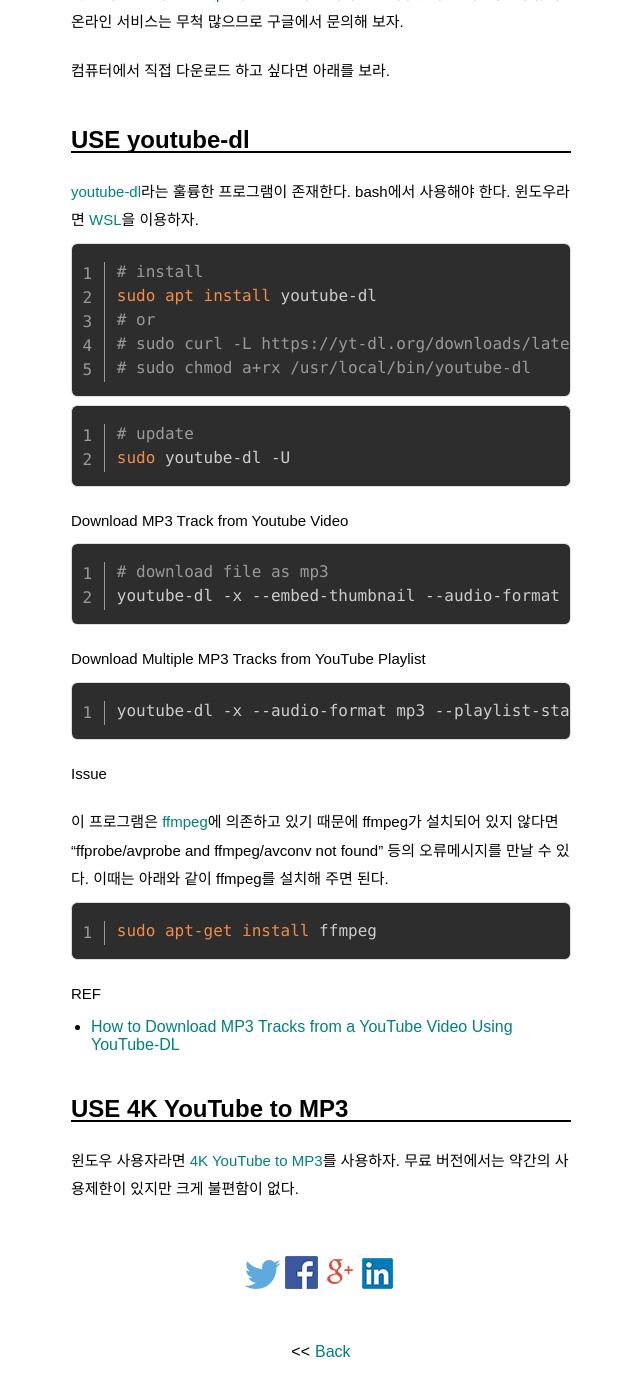
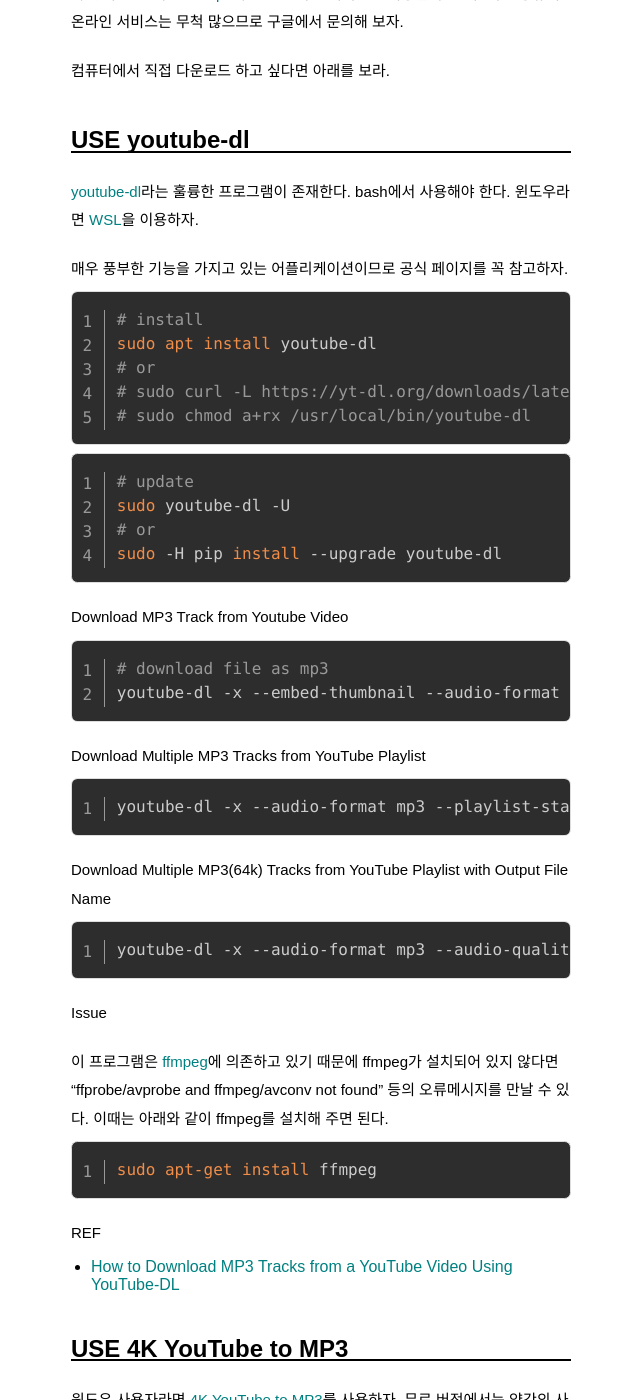
Before and after one commit to pinedance/blog, a Jekyll site: the page built from _posts/2019/01-06/2019-01-30-How-to-download-youtube-as-mp3.md, in a window 1280 px wide and 1400 px high, scrolled down 452 px. Shown: the whole window, without its empty margins (319-959 px from the left). Built offline with Jekyll 4.4.1, drawn with Linux system fonts in a browser that asks for light colours; some web fonts are replaced; comment, search, counter and statistics services are not loaded.

Commit message:
Update 2019-01-30-How-to-download-youtube-as-mp3.md

````diff
--- a/_posts/2019/01-06/2019-01-30-How-to-download-youtube-as-mp3.md
+++ b/_posts/2019/01-06/2019-01-30-How-to-download-youtube-as-mp3.md
@@ -15,6 +15,8 @@
 
 [youtube-dl](https://github.com/ytdl-org/youtube-dl)라는 훌륭한 프로그램이 존재한다. bash에서 사용해야 한다. 윈도우라면 [WSL](https://docs.microsoft.com/ko-kr/windows/wsl/about)을 이용하자.
 
+매우 풍부한 기능을 가지고 있는 어플리케이션이므로 공식 페이지를 꼭 참고하자.
+
 ```bash
 # install
 sudo apt install youtube-dl
@@ -26,6 +28,8 @@
 ```bash
 # update
 sudo youtube-dl -U
+# or
+sudo -H pip install --upgrade youtube-dl
 ```
 
 Download MP3 Track from Youtube Video
@@ -39,6 +43,12 @@
 
 ```bash
 youtube-dl -x --audio-format mp3 --playlist-start 1 --playlist-end 〈LAST(int)〉 〈YOUTUBE PLAYLIST URL〉
+```
+
+Download Multiple MP3(64k) Tracks from YouTube Playlist with Output File Name
+
+```bash
+youtube-dl -x --audio-format mp3 --audio-quality 64k --playlist-reverse --playlist-start 1 --playlist-end 135  -o '%(playlist)s/%(playlist_index)s - %(title)s.%(ext)s' https://www.youtube.com/playlist?list=abcdefghijklmn
 ```
 
 Issue
````
